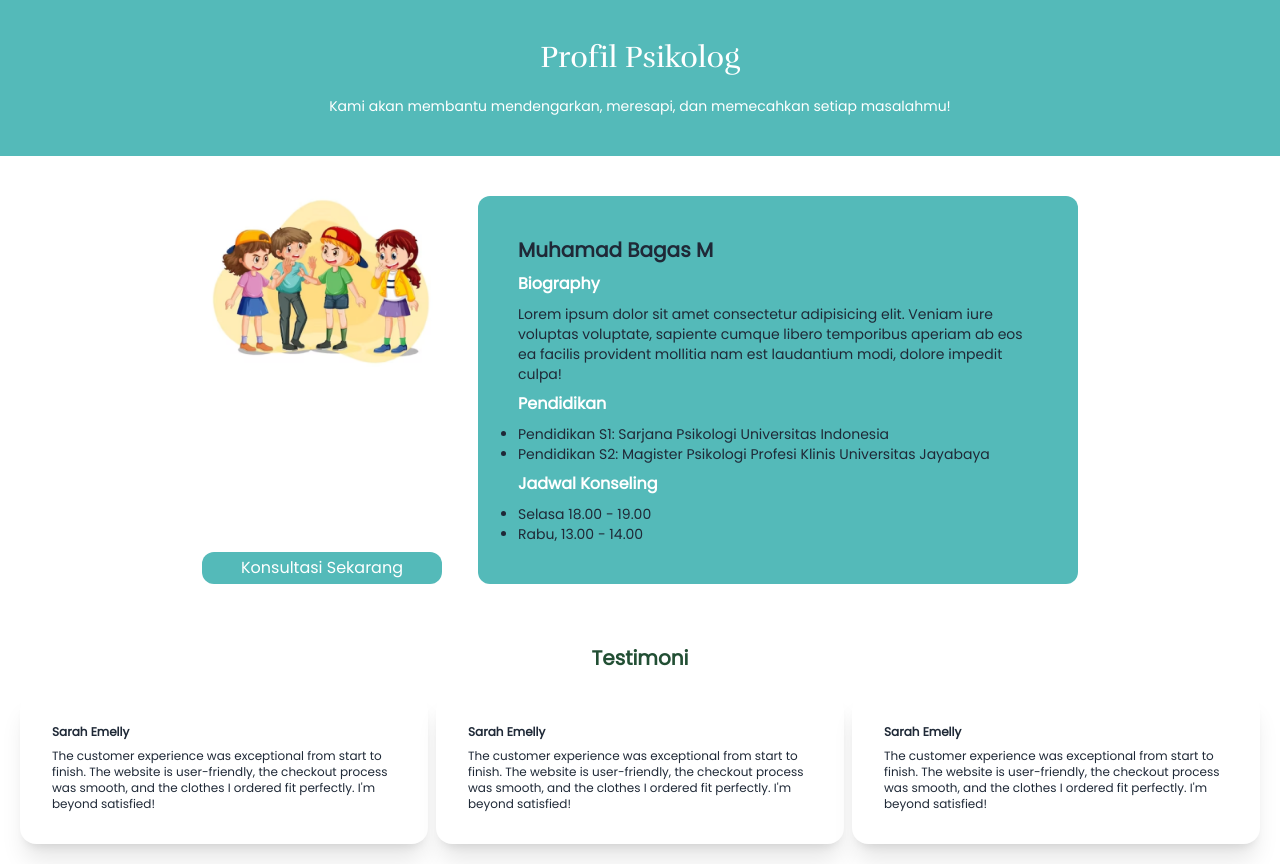
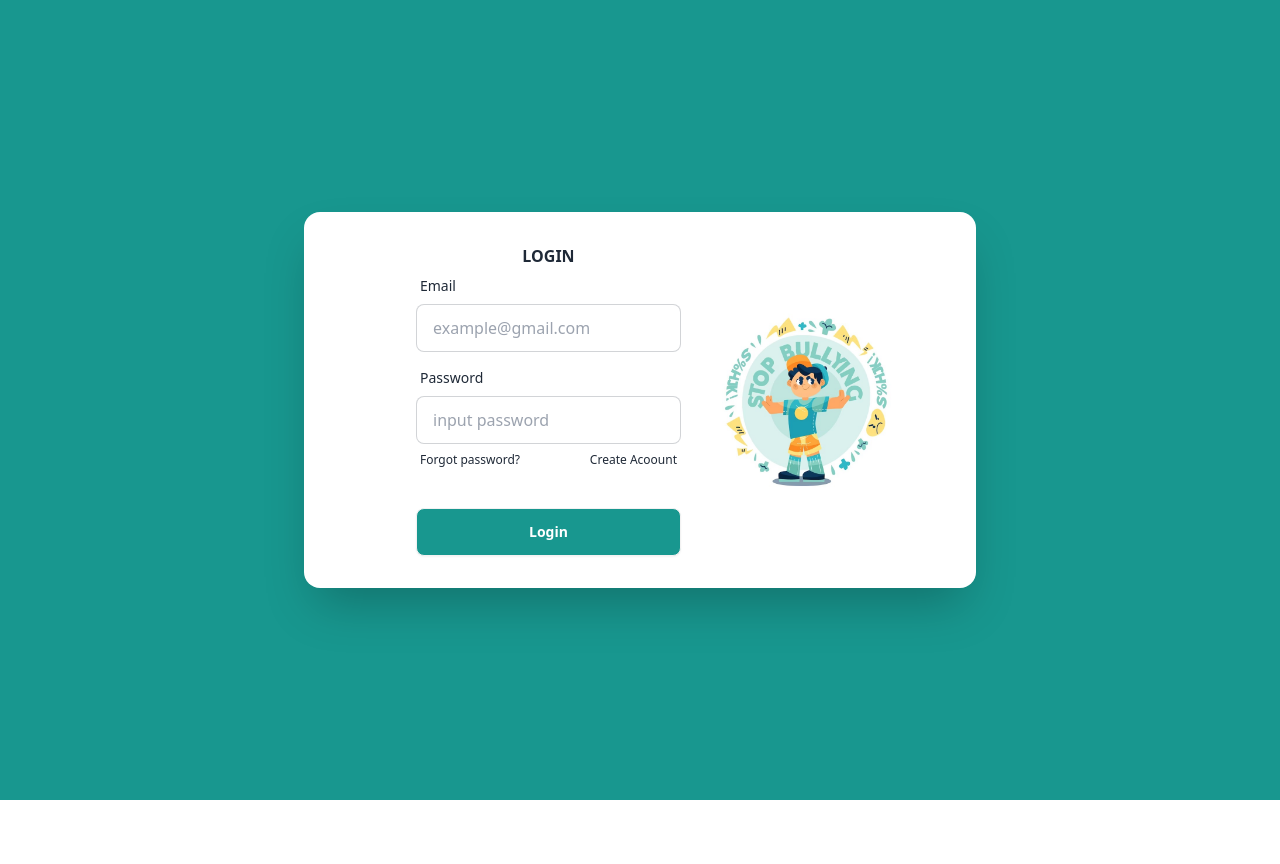
Before and after one commit to Skilvul-FS-24/final-project-bubuid, a React (Vite) app: page / in a window 1280 px wide. After the commit the page ends 800 px from the top, so only its background shows below. Built offline with nearby package versions, Linux system fonts and the light colour scheme.

Commit message:
perbaiki app.js

```diff
--- a/src/App.jsx
+++ b/src/App.jsx
@@ -1,13 +1,11 @@
 import "./App.css";
-import DetailPsikolog from "./components/konseling/detailpsikolog";
 import Login from "./components/login/login";
 import Navbar from "./components/navbar/navbar";
 
 function App() {
   return (
     <>
-      {/* <Login/> */}
-      <DetailPsikolog/>
+      <Login/>
     </>
   );
 }
```
